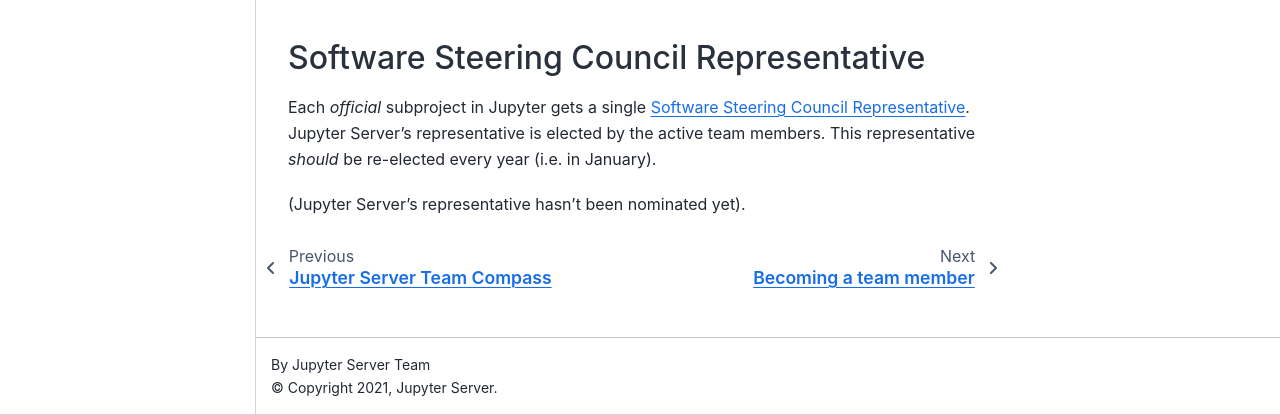
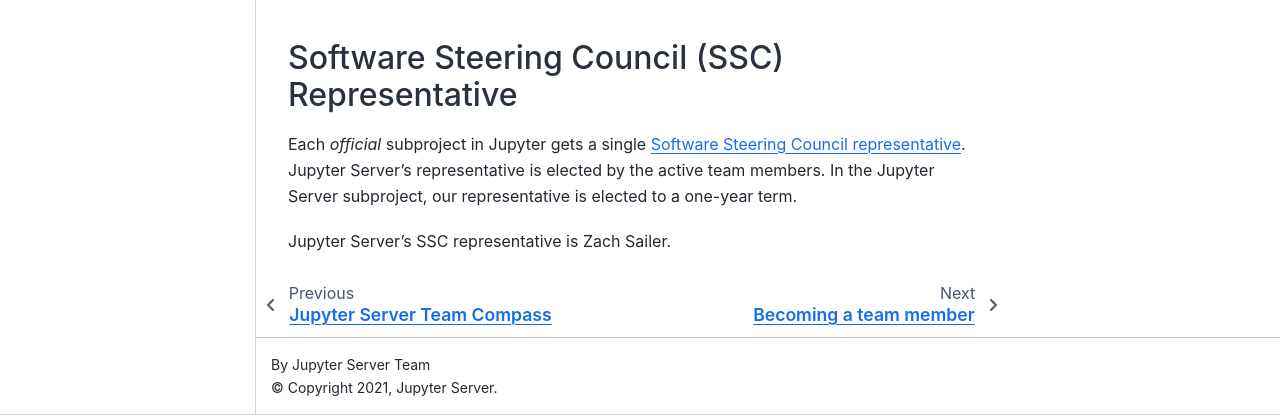
Before and after one commit to jupyter-server/team-compass, a Sphinx documentation site: the page built from docs/team.md, in a window 1280 px wide and 1144 px high, cut to the strip 729-1144 px from the top of the window. Built offline with Sphinx 7.4.7 and the Sphinx Book theme 1.1.4, drawn with Linux system fonts in a browser that asks for light colours; some of the changed text lies outside the part shown.

Commit message:
Name Jupyter Server's SSC representative: Zach

````diff
--- a/docs/team.md
+++ b/docs/team.md
@@ -22,8 +22,8 @@
 
 ```
 
-## Software Steering Council Representative
+## Software Steering Council (SSC) Representative
 
-Each *official* subproject in Jupyter gets a single [Software Steering Council Representative](https://jupyter.org/governance/software_steering_council.html#software-steering-council). Jupyter Server's representative is elected by the active team members. This representative *should* be re-elected every year (i.e. in January).
+Each *official* subproject in Jupyter gets a single [Software Steering Council representative](https://jupyter.org/governance/software_steering_council.html#software-steering-council). Jupyter Server's representative is elected by the active team members. In the Jupyter Server subproject, our representative is elected to a one-year term.
 
-(Jupyter Server's representative hasn't been nominated yet).
+Jupyter Server's SSC representative is Zach Sailer.
````
